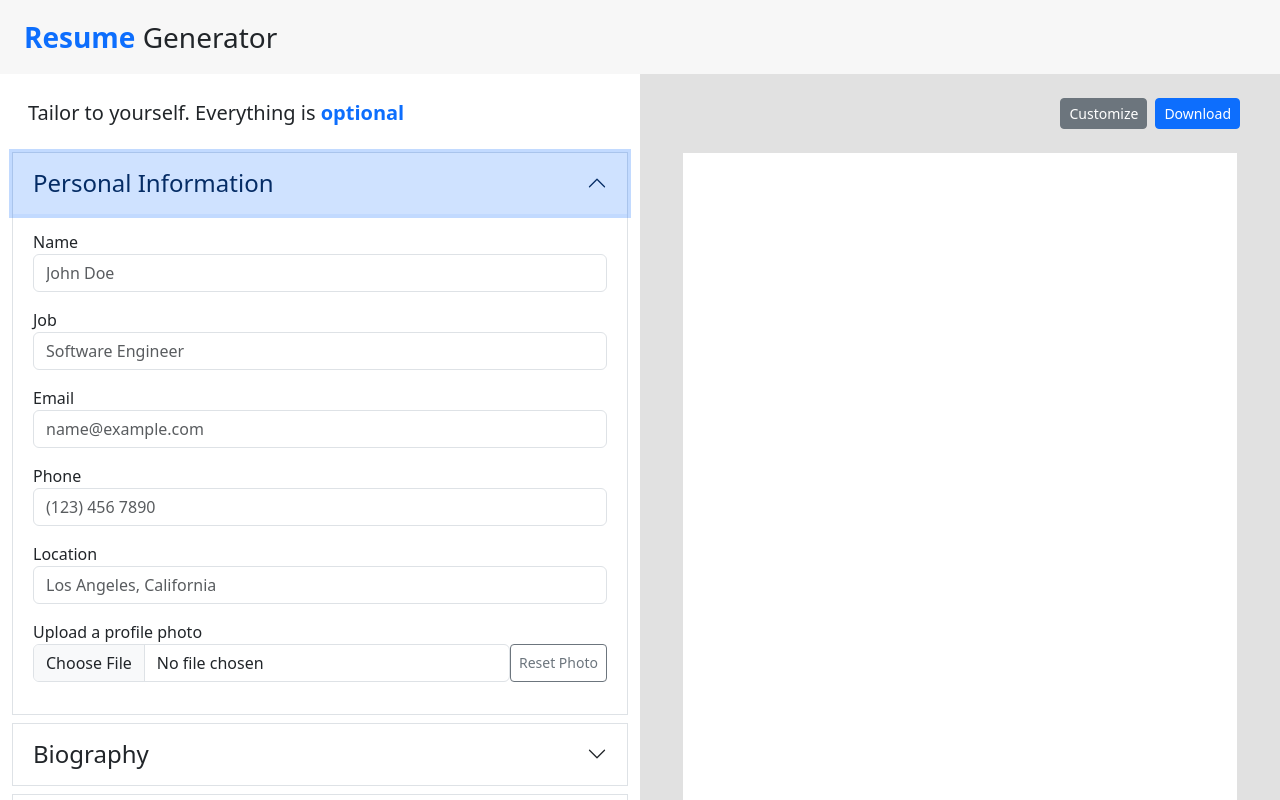
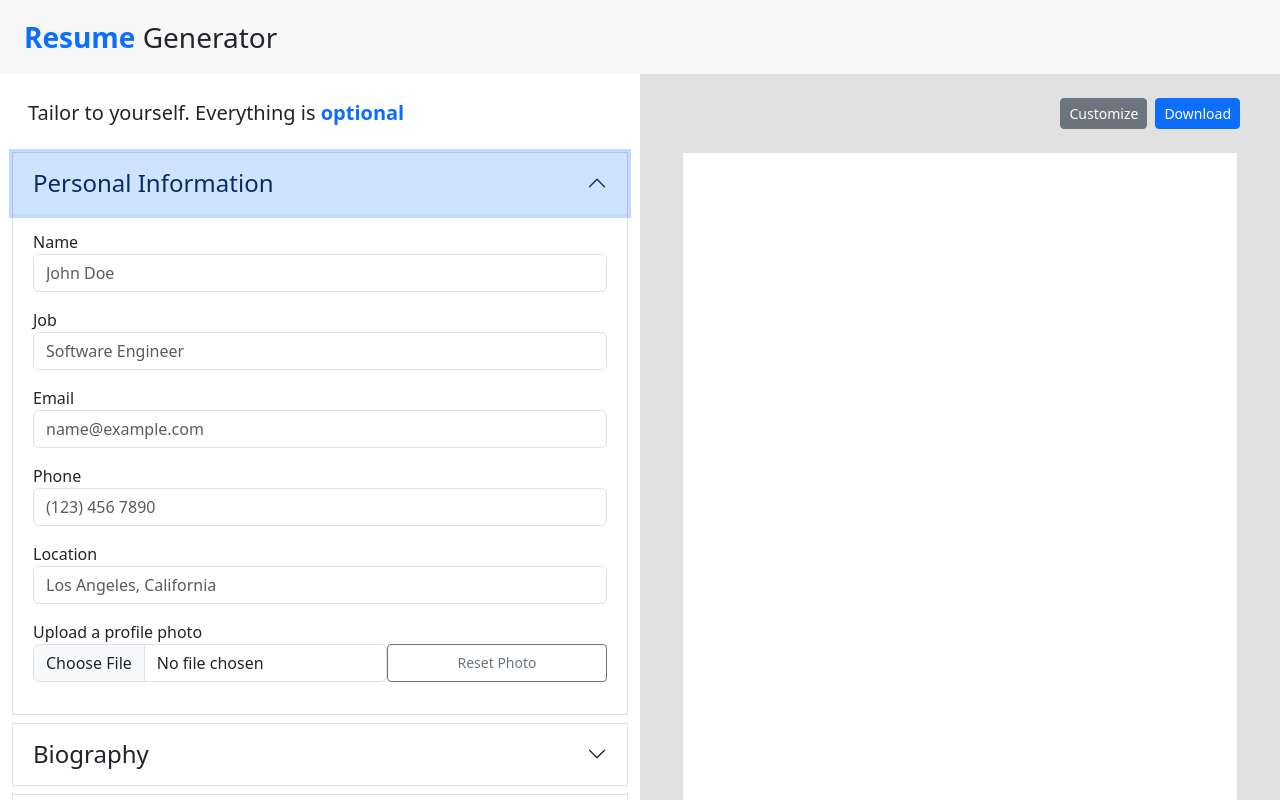
Before and after one commit to HarryAhnHS/cv-builder, a React (Vite) app: page / in a window 1280 px wide. Both pictures are taken after a click on the button "Personal Information". Shown: the top 800 px of the page. Built offline with nearby package versions, Linux system fonts and the light colour scheme.

Commit message:
fix: profile photo reset

```diff
--- a/src/components/Loader/Personal.jsx
+++ b/src/components/Loader/Personal.jsx
@@ -107,7 +107,7 @@ function Personal({onDataChange}) {
                         accept="image/png, image/jpeg"
                         className="flex-fill"
                     />
-                    <Button as="input" size="sm" variant="outline-secondary" type="reset" value="Reset Photo" onClick= {resetProfilePhoto}/>
+                    <Button as="input" size="sm" variant="outline-secondary" value="Reset Photo" onClick= {resetProfilePhoto}/>
                 </div>
 
             </Form.Group>
```
